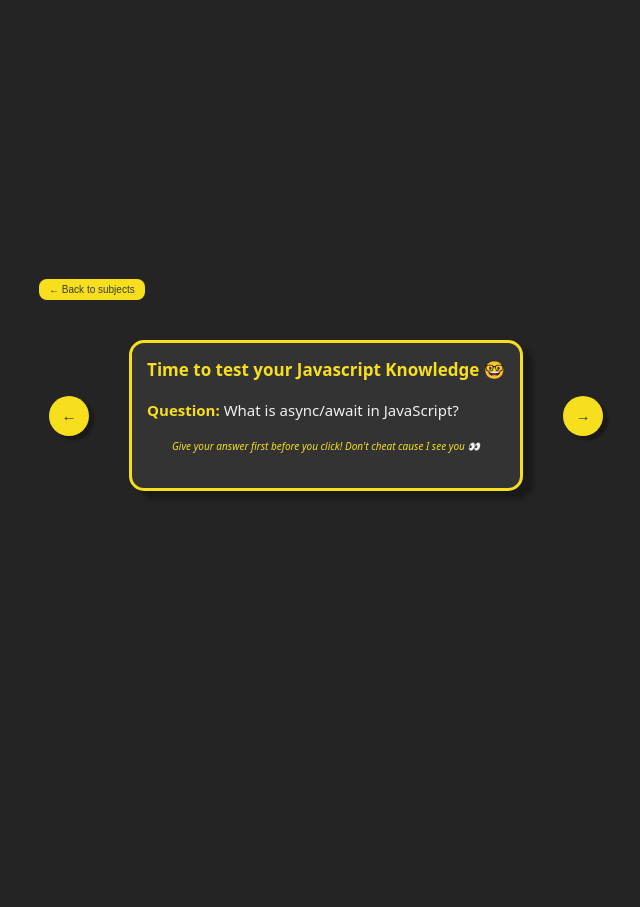
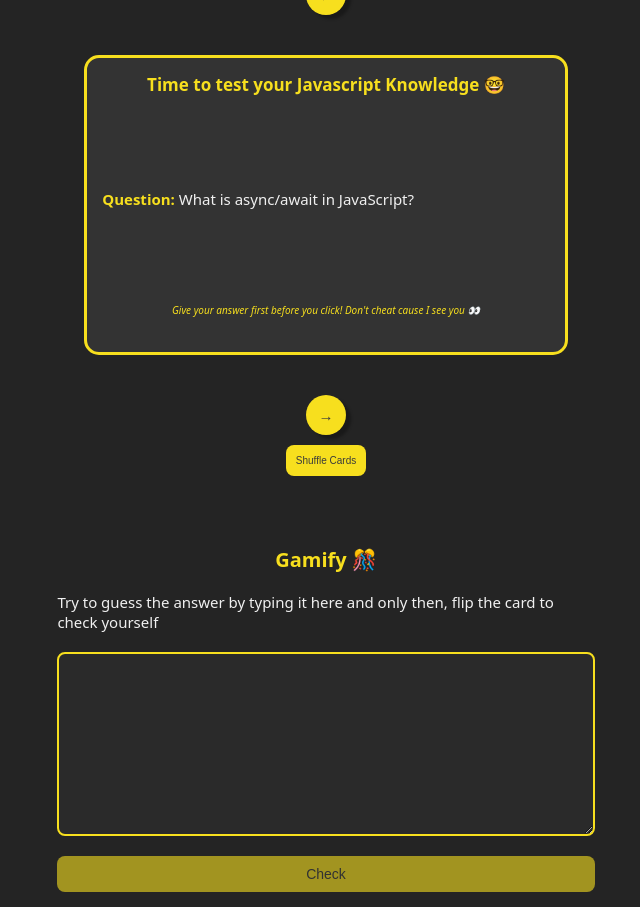
Before and after one commit to code-techhb/devCards, a React (Vite) app: page / in a window 1280 px wide. Both pictures are taken after a click on the button "Javascript". Shown: the whole page, without its empty margins (314-954 px from the left). Before the commit the page ends 800 px from the top, so only its background shows below. Built offline with nearby package versions, Linux system fonts and the light colour scheme.

Commit message:
✨ add new features like user input, cards shuffle

```diff
--- a/src/components/Flashcard/Flashcard.jsx
+++ b/src/components/Flashcard/Flashcard.jsx
@@ -6,30 +6,123 @@ const Flashcard = ({ questions, subject, onReturn }) => {
   const [currentIndex, setCurrentIndex] = useState(() => {
     return Math.floor(Math.random() * questions.length);
   });
+
   const [showAnswer, setShowAnswer] = useState(false);
+
+  // New state for user input and feedback
+  const [userAnswer, setUserAnswer] = useState("");
+  const [feedback, setFeedback] = useState(null);
+  const [hasChecked, setHasChecked] = useState(false);
+  const [currentStreak, setCurrentStreak] = useState(0);
+  const [longestStreak, setLongestStreak] = useState(0);
 
   const goToPrevious = () => {
     setCurrentIndex((prevIndex) =>
       prevIndex === 0 ? questions.length - 1 : prevIndex - 1
     );
-    setShowAnswer(false);
+    resetCardState();
   };
 
   const goToNext = () => {
     setCurrentIndex((prevIndex) =>
       prevIndex === questions.length - 1 ? 0 : prevIndex + 1
     );
+    resetCardState();
+  };
+
+  const resetCardState = () => {
     setShowAnswer(false);
+    setUserAnswer("");
+    setFeedback(null);
+    setHasChecked(false);
   };
+
   const toggleAnswer = () => {
     setShowAnswer(!showAnswer);
+  };
+
+  // Add shuffle function
+  const shuffleCards = () => {
+    setCurrentIndex(Math.floor(Math.random() * questions.length));
+    resetCardState();
+  };
+
+  // Handle input change
+  const handleInputChange = (e) => {
+    setUserAnswer(e.target.value);
+  };
+
+  // Function to check answer similarity
+  const isAnswerCorrect = (userAnswer, correctAnswer) => {
+    const normalizedUserAnswer = userAnswer.toLowerCase().trim();
+    const normalizedCorrectAnswer = correctAnswer.toLowerCase().trim();
+
+    if (normalizedUserAnswer === normalizedCorrectAnswer) return true;
+
+    const cleanUserAnswer = normalizedUserAnswer.replace(
+      /[.,\/#!$%\^&\*;:{}=\-_`~()]/g,
+      ""
+    );
+    const cleanCorrectAnswer = normalizedCorrectAnswer.replace(
+      /[.,\/#!$%\^&\*;:{}=\-_`~()]/g,
+      ""
+    );
+    // Check if user answer is at least 80% similar to correct answer
+    // Simple check: is the user answer contained within the correct answer or vice versa
+    if (
+      cleanCorrectAnswer.includes(cleanUserAnswer) &&
+      cleanUserAnswer.length > cleanCorrectAnswer.length * 0.6
+    ) {
+      return true;
+    }
+    if (
+      cleanUserAnswer.includes(cleanCorrectAnswer) &&
+      cleanCorrectAnswer.length > cleanUserAnswer.length * 0.6
+    ) {
+      return true;
+    }
+
+    return false;
+  };
+
+  // Check user answer
+  const checkAnswer = () => {
+    const correct = isAnswerCorrect(userAnswer, questions[currentIndex].Answer);
+
+    setFeedback(correct ? "correct" : "incorrect");
+    setHasChecked(true);
+    if (correct) {
+      const newStreak = currentStreak + 1;
+      setCurrentStreak(newStreak);
+      if (newStreak > longestStreak) {
+        setLongestStreak(newStreak);
+      }
+    } else {
+      setCurrentStreak(0);
+    }
   };
 
   // UX
   const subjectName = subject.charAt(0).toUpperCase() + subject.slice(1);
 
   return (
+    <>
+      {/* Streak counter */}
+      <div className={styles.streakCounter}>
+        <div>
+          <p>
+            Current Streak: <span>{currentStreak}</span>
+          </p>
+        </div>
+        <div>
+          <p>
+            Longest Streak: <span>{longestStreak}</span>
+          </p>
+        </div>
+      </div>
+
       <div className={`${styles.flashcardPage} ${styles[subject]}`}>
+        <div className={styles.leftContainer}>
           <button className={styles.backButton} onClick={onReturn}>
             ← Back to subjects
           </button>
@@ -53,17 +146,58 @@ const Flashcard = ({ questions, subject, onReturn }) => {
                 </div>
               ) : (
                 <p className={styles.funNote}>
-              Give your answer first before you click! Don't cheat cause I see
-              you 👀
+                  Give your answer first before you click! Don't cheat cause I
+                  see you 👀
                 </p>
               )}
             </div>
-
             <button className={styles.navButton} onClick={goToNext}>
               &rarr;
             </button>
           </div>
+          <button className={styles.shuffleBtn} onClick={shuffleCards}>
+            Shuffle Cards
+          </button>
         </div>
+
+        <div className={styles.rightContainer}>
+          <h3>Gamify 🎊</h3>
+          <p>
+            Try to guess the answer by typing it here and only then, flip the
+            card to check yourself
+          </p>
+          <div className={styles.inputControl}>
+            <textarea
+              rows="10"
+              cols="50"
+              name="answer"
+              id="answer"
+              value={userAnswer}
+              onChange={handleInputChange}
+              disabled={hasChecked}
+            />
+            <button
+              type="submit"
+              onClick={checkAnswer}
+              disabled={userAnswer.trim() === "" || hasChecked}
+            >
+              Check
+            </button>
+          </div>
+        </div>
+      </div>
+
+      {/* Feedback message*/}
+      {hasChecked && feedback && (
+        <div className={`${styles.feedbackContainer}`}>
+          <div className={`${styles.feedbackMessage} ${styles[feedback]}`}>
+            {feedback === "correct"
+              ? "✅ Good job! Your answer is correct!"
+              : "❌ Not quite right. Try to review the answer by clicking on the card."}
+          </div>
+        </div>
+      )}
+    </>
   );
 };
 
--- a/src/components/Flashcard/Flashcard.module.css
+++ b/src/components/Flashcard/Flashcard.module.css
@@ -1,3 +1,71 @@
+.flashcardPage {
+  display: flex;
+  justify-content: center;
+  align-items: center;
+  gap: 13rem;
+  color: var(--white);
+}
+
+.leftContainer,
+.rightContainer {
+  min-width: 45rem;
+  padding: 1.5rem 2rem;
+}
+
+.rightContainer {
+  position: relative;
+}
+
+.rightContainer::before {
+  content: "";
+  position: absolute;
+  left: -6.5rem;
+  top: 0;
+  height: 120%;
+  width: 2px;
+  background-color: var(--topic-color, var(--primary));
+}
+
+.inputControl {
+  display: flex;
+  align-items: center;
+  gap: 1rem;
+}
+
+.inputControl textarea {
+  width: 100%;
+  min-height: 150px;
+  padding: 1rem;
+  font-size: 1.4rem;
+  color: var(--white);
+  background-color: var(--card-background);
+  border: 2px solid var(--topic-color, var(--primary));
+  border-radius: 8px;
+  resize: vertical;
+}
+
+.inputControl textarea:focus {
+  outline: none;
+  border-color: var(--topic-color, var(--primary));
+  box-shadow: 0 0 5px rgba(187, 35, 229, 0.3);
+}
+
+.inputControl button {
+  padding: 1rem 1.5rem;
+  font-size: 1.4rem;
+  background-color: var(--topic-color, var(--primary));
+  color: var(--text-dark-color);
+  border: none;
+  border-radius: 8px;
+  cursor: pointer;
+  transition: transform 0.2s ease;
+}
+
+.inputControl button:hover {
+  background-color: var(--text-dark-color);
+  color: var(--topic-color, var(--primary));
+}
+
 .cardContainer {
   display: flex;
   align-items: center;
@@ -8,14 +76,17 @@
 }
 
 .card {
+  display: flex;
+  flex-direction: column;
+  justify-content: space-between;
   width: 100%;
   max-width: 50rem;
+  min-height: 30rem;
   background-color: var(--card-background);
   color: var(--white);
   padding: 1.5rem;
   margin: 1rem 0;
   border-radius: 15px;
-  box-shadow: 10px 8px 5px rgba(0, 0, 0, 0.3);
   cursor: pointer;
   transition: transform 0.2s ease;
   border: 3px solid var(--topic-color, var(--primary));
@@ -26,14 +97,20 @@
   transform: translateY(-2px);
 }
 
-.card h2 {
+.card h2,
+.rightContainer h3 {
   font-size: 1.7rem;
   margin-bottom: 2rem;
   text-align: center;
   color: var(--topic-color, var(--primary));
 }
 
-.card p {
+.rightContainer h3 {
+  font-size: 2rem;
+}
+
+.card p,
+.rightContainer p {
   font-size: 1.5rem;
   line-height: 1.3;
   margin-bottom: 2rem;
@@ -118,8 +195,8 @@
   color: #61dafb;
 }
 
-/* back button */
-.backButton {
+.backButton,
+.shuffleBtn {
   background-color: var(--topic-color, var(--primary));
   color: var(--text-dark-color);
   border: none;
@@ -131,14 +208,154 @@
   transition: transform 0.2s ease;
 }
 
-.backButton:hover {
+.backButton:hover,
+.shuffleBtn:hover {
   transform: scale(1.05);
 }
 
+.shuffleBtn {
+  padding: 1rem;
+  display: flex;
+  align-items: center;
+  justify-content: center;
+  margin: 1rem auto;
+  width: fit-content;
+}
+.streakCounter {
+  display: flex;
+  justify-content: space-between;
+  padding: 1rem;
+  gap: 1rem;
+  background-color: var(--card-background);
+  border-radius: 8px;
+  margin-bottom: 1.5rem;
+  border: 2px solid var(--topic-color, var(--primary));
+  max-width: 60rem;
+  margin-left: auto;
+  margin-right: auto;
+}
+
+.streakCounter p {
+  margin: 0;
+  font-size: 1.2rem;
+  color: var(--white);
+}
+
+.streakCounter span {
+  font-weight: 700;
+  color: var(--topic-color, var(--primary));
+}
+
+.feedbackContainer {
+  display: flex;
+  justify-content: center;
+  padding: 0.8rem;
+  margin-bottom: 1rem;
+}
+
+.feedbackMessage {
+  text-align: center;
+  font-weight: bold;
+  font-size: 1.2rem;
+  padding: 0.6rem 1.5rem;
+  border-radius: 8px;
+  max-width: 100%;
+}
+
+.correct {
+  background-color: rgba(76, 175, 80, 0.2);
+  color: #4caf50;
+  border: 1px solid #4caf50;
+}
+
+.incorrect {
+  background-color: rgba(244, 67, 54, 0.2);
+  color: #f44336;
+  border: 1px solid #f44336;
+}
+
+.inputControl textarea:disabled {
+  background-color: rgba(68, 68, 68, 0.5);
+  color: #aaa;
+  cursor: not-allowed;
+}
+
+.inputControl button:disabled {
+  opacity: 0.6;
+  cursor: not-allowed;
+  transform: none;
+}
+
+.inputControl button:disabled:hover {
+  background-color: var(--topic-color, var(--primary));
+  color: var(--text-dark-color);
+  transform: none;
+}
+
 /* queries */
+@media (max-width: 1363px) {
+  .flashcardPage {
+    flex-direction: column;
+    gap: 3rem;
+    padding: 0rem 1rem;
+    margin-top: -2rem;
+  }
+
+  .leftContainer,
+  .rightContainer {
+    min-width: auto;
+    width: 100%;
+    max-width: 90%;
+  }
+
+  .rightContainer::before {
+    display: none;
+  }
+
+  .inputControl {
+    flex-direction: column;
+    width: 100%;
+  }
+
+  .inputControl button {
+    width: 100%;
+    margin-top: 1rem;
+  }
+
+  .cardContainer {
+    flex-direction: column;
+    width: 100%;
+    max-width: 90%;
+    margin: 0 auto;
+  }
+
+  .card {
+    max-width: 100%;
+  }
+}
+
 @media (max-width: 768px) {
   .cardContainer {
     gap: 2rem;
+  }
+
+  .streakCounter {
+    padding: 0.8rem;
+  }
+
+  .streakCounter p {
+    font-size: 1rem;
+  }
+
+  .feedbackMessage {
+    padding: 0.8rem;
+    font-size: 1rem;
+  }
+
+  .leftContainer,
+  .rightContainer {
+    padding: 1rem;
+    max-width: 95%;
   }
 }
 
@@ -148,6 +365,7 @@
     display: flex;
     flex-direction: column;
     align-items: center;
+    gap: 2rem;
   }
 
   .cardContainer {
@@ -166,6 +384,7 @@
     margin: 0.5rem 0;
     padding: 0.8rem;
     box-shadow: 6px 5px 4px rgba(0, 0, 0, 0.3);
+    min-height: 24rem;
   }
 
   .card h2 {
@@ -196,6 +415,25 @@
     padding: 0.8rem;
     margin-top: 0.8rem;
   }
+
+  .streakCounter {
+    padding: 0.6rem;
+    margin-bottom: 1rem;
+  }
+
+  .streakCounter p {
+    font-size: 0.9rem;
+  }
+
+  .feedbackMessage {
+    padding: 0.6rem;
+    font-size: 0.9rem;
+    margin-top: 1rem;
+  }
+
+  .inputControl textarea {
+    min-height: 120px;
+  }
 }
 
 @media (max-width: 480px) {
@@ -206,6 +444,7 @@
   .card {
     padding: 0.7rem;
     border-width: 2px;
+    min-height: 20rem;
   }
 
   .card h2 {
@@ -222,15 +461,46 @@
     font-size: 0.9rem;
   }
 
-  .backButton {
+  .backButton,
+  .shuffleBtn {
     padding: 0.3rem 0.7rem;
     font-size: 0.8rem;
+  }
+
+  .streakCounter {
+    padding: 0.5rem;
+  }
+
+  .streakCounter p {
+    font-size: 0.8rem;
+  }
+
+  .feedbackMessage {
+    padding: 0.5rem;
+    font-size: 0.8rem;
+  }
+
+  .leftContainer,
+  .rightContainer {
+    padding: 0.8rem;
+    max-width: 100%;
+  }
+
+  .inputControl textarea {
+    min-height: 100px;
+    font-size: 1.2rem;
+  }
+
+  .inputControl button {
+    padding: 0.8rem 1.2rem;
+    font-size: 1.2rem;
   }
 }
 
 @media (max-width: 375px) {
   .card {
     padding: 0.5rem;
+    min-height: 18rem;
   }
 
   .card p,
@@ -244,4 +514,32 @@
     height: 24px;
     margin: 0 0.2rem;
   }
+
+  .streakCounter {
+    padding: 0.4rem;
+  }
+
+  .streakCounter p {
+    font-size: 0.75rem;
+  }
+
+  .feedbackMessage {
+    padding: 0.4rem;
+    font-size: 0.75rem;
+  }
+
+  .inputControl textarea {
+    min-height: 90px;
+    font-size: 1.1rem;
+    padding: 0.8rem;
+  }
+
+  .inputControl button {
+    padding: 0.7rem 1rem;
+    font-size: 1.1rem;
+  }
+
+  .flashcardPage {
+    gap: 1.5rem;
+  }
 }
```
Lines whose indentation alone changed are shown as unchanged.
